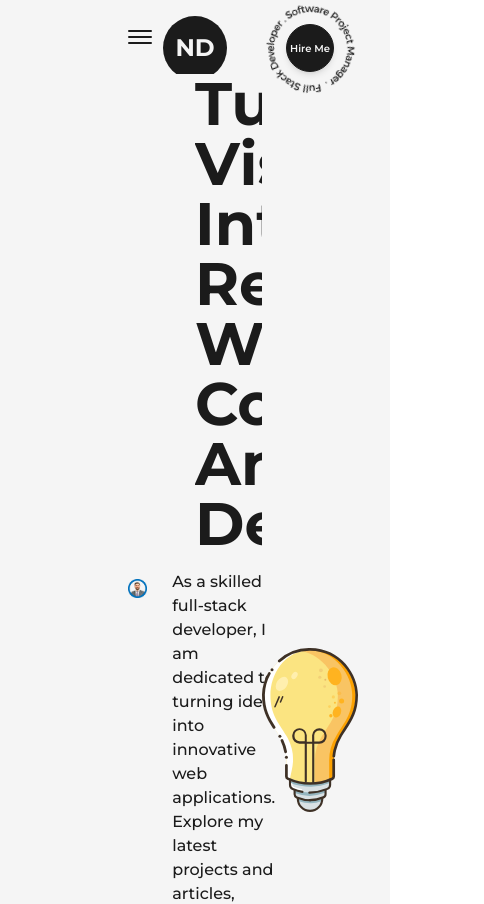
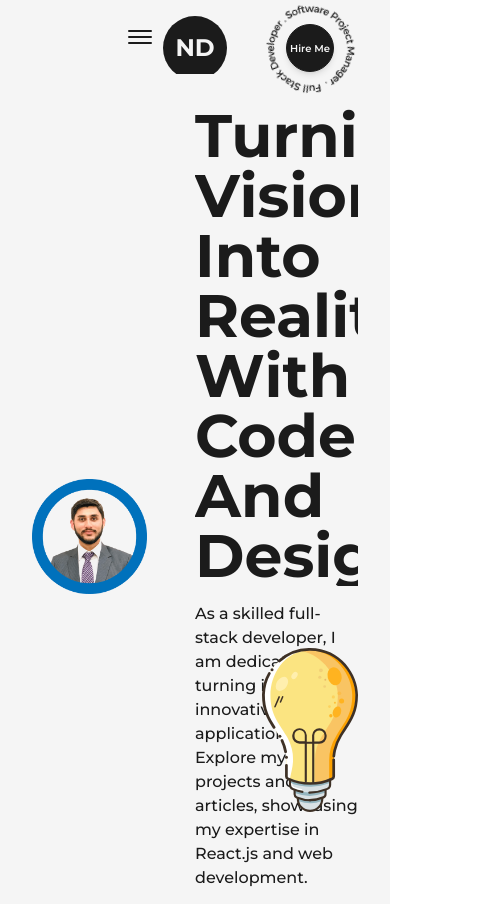
Before and after one commit to Metaverse-Nabeel/portfolio_next_JS, a Next.js app: page / in a window 390 px wide. Shown: the top 904 px of the page, 484 px wide, since content can reach past the window. Built offline with nearby package versions, Linux system fonts and the light colour scheme.

Commit message:
Layout made responsive

```diff
--- a/src/components/Layout.jsx
+++ b/src/components/Layout.jsx
@@ -3,7 +3,7 @@ import React from "react";
 const Layout = ({ children, className = "" }) => {
   return (
     <div
-      className={`w-full h-full inline-block z-0 bg-light p-32 dark:bg-dark dark:text-light ${className}`}
+      className={`w-full h-full inline-block z-0 bg-light p-32 xl:p-24 lg:p-16 md:p-12 sm:p-8 dark:bg-dark dark:text-light ${className}`}
     >
       {children}
     </div>
```
